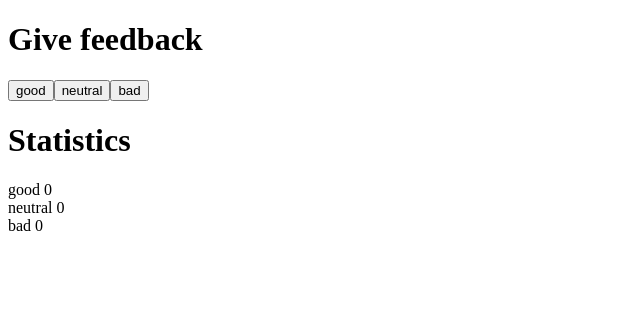
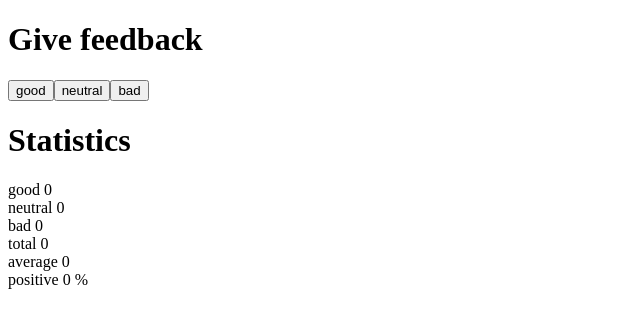
Before and after one commit to EsaNord/Fullstack-open-2025, a React (Vite) app in the folder Osa1/unicafe/: page / in a window 1280 px wide. Shown: the top 328 px of the page, without its empty margins (0-640 px from the left). Built offline with nearby package versions, Linux system fonts and the light colour scheme.

Commit message:
Exercise 1.7

```diff
--- a/Osa1/unicafe/src/App.jsx
+++ b/Osa1/unicafe/src/App.jsx
@@ -1,9 +1,9 @@
 import { useState } from 'react'
 
 const App = () => {
-    const [good, setGood] = useState(0)
-    const [neutral, setNeutral] = useState(0)
-    const [bad, setBad] = useState(0)
+    const [good, setGood] = useState(0)             // +1
+    const [neutral, setNeutral] = useState(0)       // 0
+    const [bad, setBad] = useState(0)               // -1
 
     const handleGood = () => setGood(good + 1)
     const handleNeutral = () => setNeutral(neutral + 1)
@@ -20,6 +20,9 @@ const App = () => {
                 <dt>good {good}</dt>
                 <dt>neutral {neutral}</dt>
                 <dt>bad {bad}</dt>
+                <Total good={good} neutral={neutral} bad={bad} />
+                <Average good={good} neutral={neutral} bad={bad} />
+                <Positive good={good} neutral={neutral} bad={bad} />
             </dl>
 
         </div>
@@ -38,4 +41,32 @@ const Button = (props) => {
     )
 }
 
+const Total = ({ good, neutral, bad }) => {
+    let total = good + neutral + bad
+    return (
+        <dt>total {total}</dt>
+    )
+}
+
+const Average = ({ good, neutral, bad }) => {
+    let average = 0
+    if (good > 0 || neutral > 0 || bad > 0) {
+        average = (good - bad) / (good + neutral + bad)
+    }
+
+    return (
+        <dt>average {average}</dt>
+    )
+}
+
+const Positive = ({ good, neutral, bad }) => {
+    let positive = 0
+    if (good > 0 || neutral > 0 || bad > 0) {
+        positive = (good / (good + neutral + bad)) * 100
+    }
+    return (
+        <dt>positive {positive} %</dt>
+    )
+}
+
 export default App
```
